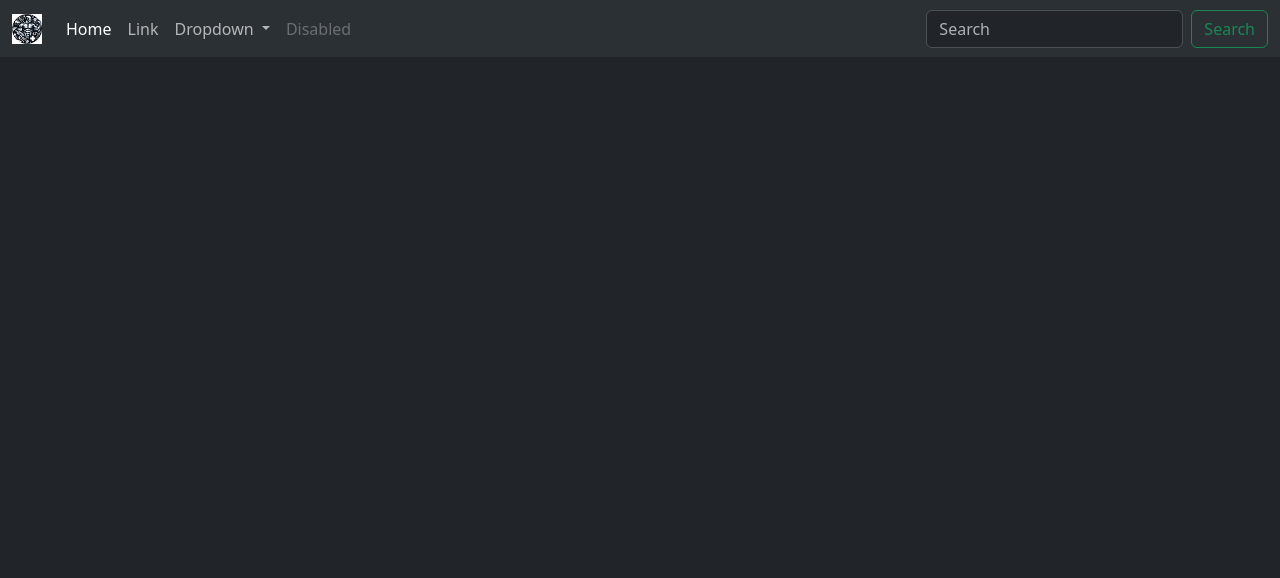
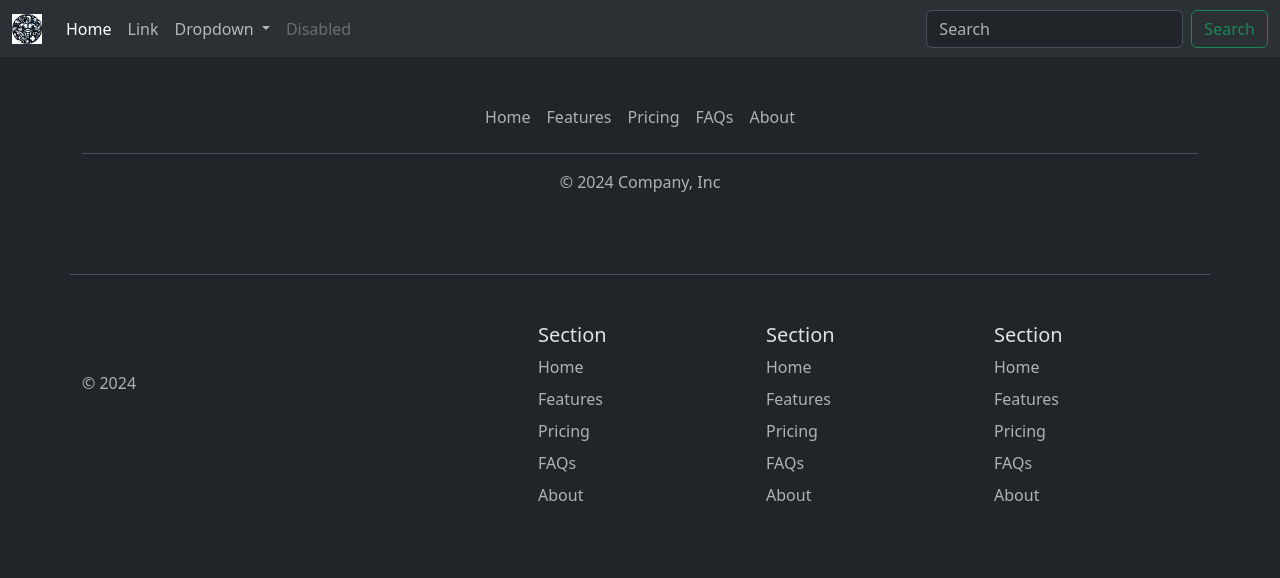
Before and after one commit to Self-Taught-Fiodor/TrackingApp, a Flask app: page / in a window 1280 px wide. Shown: the top 578 px of the page. Run offline with Flask 3, Linux system fonts and the light colour scheme.

Commit message:
"footer pasted in"

```diff
--- a/api/templates/base.html
+++ b/api/templates/base.html
@@ -14,4 +14,66 @@
       </div>
     <script src="https://cdn.jsdelivr.net/npm/bootstrap@5.3.3/dist/js/bootstrap.bundle.min.js" integrity="sha384-YvpcrYf0tY3lHB60NNkmXc5s9fDVZLESaAA55NDzOxhy9GkcIdslK1eN7N6jIeHz" crossorigin="anonymous"></script>
   </body>
+  <div class="container">
+    <footer class="py-3 my-4">
+      <ul class="nav justify-content-center border-bottom pb-3 mb-3">
+        <li class="nav-item"><a href="#" class="nav-link px-2 text-body-secondary">Home</a></li>
+        <li class="nav-item"><a href="#" class="nav-link px-2 text-body-secondary">Features</a></li>
+        <li class="nav-item"><a href="#" class="nav-link px-2 text-body-secondary">Pricing</a></li>
+        <li class="nav-item"><a href="#" class="nav-link px-2 text-body-secondary">FAQs</a></li>
+        <li class="nav-item"><a href="#" class="nav-link px-2 text-body-secondary">About</a></li>
+      </ul>
+      <p class="text-center text-body-secondary">&copy; 2024 Company, Inc</p>
+    </footer>
+  </div>
+
+  <div class="b-example-divider"></div>
+
+  <div class="container">
+    <footer class="row row-cols-1 row-cols-sm-2 row-cols-md-5 py-5 my-5 border-top">
+      <div class="col mb-3">
+        <a href="/" class="d-flex align-items-center mb-3 link-body-emphasis text-decoration-none">
+          <svg class="bi me-2" width="40" height="32"><use xlink:href="#bootstrap"/></svg>
+        </a>
+        <p class="text-body-secondary">&copy; 2024</p>
+      </div>
+
+      <div class="col mb-3">
+
+      </div>
+
+      <div class="col mb-3">
+        <h5>Section</h5>
+        <ul class="nav flex-column">
+          <li class="nav-item mb-2"><a href="#" class="nav-link p-0 text-body-secondary">Home</a></li>
+          <li class="nav-item mb-2"><a href="#" class="nav-link p-0 text-body-secondary">Features</a></li>
+          <li class="nav-item mb-2"><a href="#" class="nav-link p-0 text-body-secondary">Pricing</a></li>
+          <li class="nav-item mb-2"><a href="#" class="nav-link p-0 text-body-secondary">FAQs</a></li>
+          <li class="nav-item mb-2"><a href="#" class="nav-link p-0 text-body-secondary">About</a></li>
+        </ul>
+      </div>
+
+      <div class="col mb-3">
+        <h5>Section</h5>
+        <ul class="nav flex-column">
+          <li class="nav-item mb-2"><a href="#" class="nav-link p-0 text-body-secondary">Home</a></li>
+          <li class="nav-item mb-2"><a href="#" class="nav-link p-0 text-body-secondary">Features</a></li>
+          <li class="nav-item mb-2"><a href="#" class="nav-link p-0 text-body-secondary">Pricing</a></li>
+          <li class="nav-item mb-2"><a href="#" class="nav-link p-0 text-body-secondary">FAQs</a></li>
+          <li class="nav-item mb-2"><a href="#" class="nav-link p-0 text-body-secondary">About</a></li>
+        </ul>
+      </div>
+
+      <div class="col mb-3">
+        <h5>Section</h5>
+        <ul class="nav flex-column">
+          <li class="nav-item mb-2"><a href="#" class="nav-link p-0 text-body-secondary">Home</a></li>
+          <li class="nav-item mb-2"><a href="#" class="nav-link p-0 text-body-secondary">Features</a></li>
+          <li class="nav-item mb-2"><a href="#" class="nav-link p-0 text-body-secondary">Pricing</a></li>
+          <li class="nav-item mb-2"><a href="#" class="nav-link p-0 text-body-secondary">FAQs</a></li>
+          <li class="nav-item mb-2"><a href="#" class="nav-link p-0 text-body-secondary">About</a></li>
+        </ul>
+      </div>
+    </footer>
+  </div>
 </html>
```
